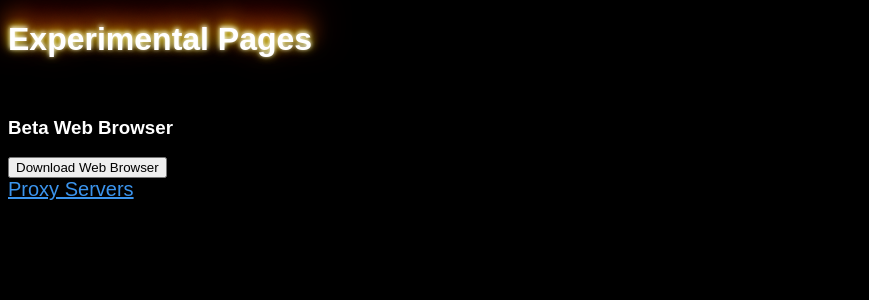
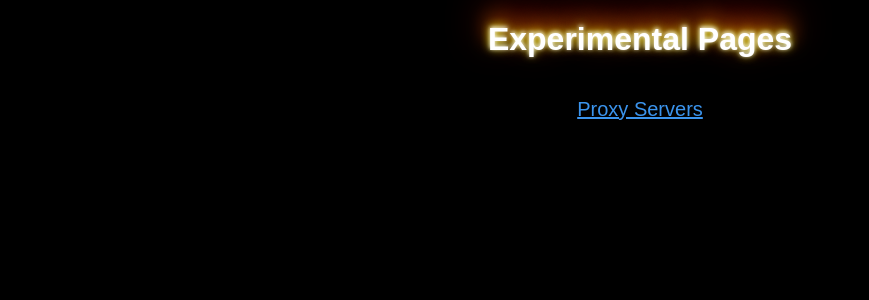
Before and after one commit to AnonymousHacker1279/AnonymousWebsites, a PHP site: page /experimentalpagelinks.html in a window 1280 px wide. Shown: the top 300 px of the page, without its empty margins (0-869 px from the left). Run offline with PHP 8.4, Linux system fonts and the light colour scheme.

Commit message:
Fixed CSS text align errors
Fixed CSS text align errors

Also removed the beta Web Browser due to the installer not functioning.

```diff
--- a/css/credits.css
+++ b/css/credits.css
@@ -22,3 +22,8 @@ p {
 	color: #5B9EFB;
 	font-size: 10px;
 }
+.center {
+	margin-left: auto;
+	margin-right: auto;
+	text-align:center;
+  }
--- a/css/default.css
+++ b/css/default.css
@@ -23,4 +23,5 @@ a {
 .center {
 	margin-left: auto;
 	margin-right: auto;
+	text-align:center;
   }
--- a/css/experimentalpagelinksstyle.css
+++ b/css/experimentalpagelinksstyle.css
@@ -79,3 +79,8 @@ html{
   0%{ transform: rotate(0deg); }
     100%{ transform: rotate(360deg); }
 }
+.center {
+  margin-left: auto;
+  margin-right: auto;
+  text-align:center;
+}
--- a/css/experimentalwarningstyle.css
+++ b/css/experimentalwarningstyle.css
@@ -18,3 +18,8 @@ button {
 	font-family: arial, Helvetica, sans-serif;
 	border-radius: 40px;
 }
+.center {
+	margin-left: auto;
+	margin-right: auto;
+	text-align:center;
+  }
--- a/css/indexstyle.css
+++ b/css/indexstyle.css
@@ -102,4 +102,5 @@ li.dropdown {
 .center {
   margin-left: auto;
   margin-right: auto;
+  text-align:center;
 }
--- a/css/style.css
+++ b/css/style.css
@@ -7,7 +7,6 @@ body {
 
 canvas {
   display: block;
-  vertical-align: bottom;
 }
 
 /* ---- particles.js container ---- */
@@ -62,4 +61,5 @@ canvas {
 .center {
   margin-left: auto;
   margin-right: auto;
+  text-align:center;
 }
--- a/experimentalpagelinks.html
+++ b/experimentalpagelinks.html
@@ -18,10 +18,6 @@
 <div class="center">
 <h1>Experimental Pages</h1>
 <br />
-<h3>Beta Web Browser</h3>
-<form method="get" action="AnonymousWebsites/BROWSERFILES/JavaScript Browser.msi">
-   <button type="submit">Download Web Browser</button>
-</form>
 <a href="AnonymousWebsites/proxies.html">Proxy Servers</a>
 </div>
 </body>
```
Also changed, not shown: 2 other files.
